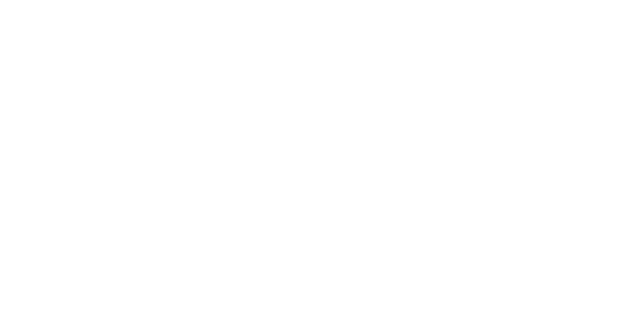
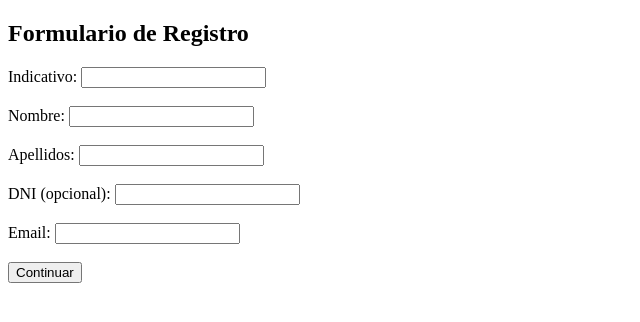
Before and after one commit to GerardXenon/pruea, a PHP site: page /prueba-admin-display.php in a window 1280 px wide. Before the commit the part shown is empty. Shown: the top 322 px of the page, without its empty margins (0-640 px from the left). Run offline with PHP 8.4, Linux system fonts and the light colour scheme.

Commit message:
Update prueba-admin-display.php

```diff
--- a/prueba-admin-display.php
+++ b/prueba-admin-display.php
@@ -14,3 +14,32 @@
 ?>
 
 <!-- This file should primarily consist of HTML with a little bit of PHP. -->
+<!DOCTYPE html>
+<html lang="en">
+  <head>
+    <meta charset="UTF-8">
+    <meta name="viewport" content="width=device-width, initial-scale=1.0">
+    <title>Documentación y Acreditaciones</title>
+  </head>
+  <body>
+    <h2>Formulario de Registro</h2>
+    <form action="procesar_registro.php" method="POST">
+      <label for="indicativo">Indicativo:</label>
+      <input type="text" id="indicativo" name="indicativo" required><br><br>
+
+      <label for="nombre">Nombre:</label>
+      <input type="text" id="nombre" name="nombre" pattern="[A-Za-z]{2,}" title="Debe tener al menos 2 letras" required><br><br>
+
+      <label for="Apellidos">Apellidos:</label>
+      <input type="text" id="apellidos" name="apellidos" pattern="[A-Za-z]{2,}" title="Debe tener al menos 2 letras" required><br><br>
+
+      <label for="dni">DNI (opcional):</label>
+      <input type="text" id="dni" name="dni"><br><br>
+
+      <label for="email">Email:</label>
+      <input type="email" id="email" name="email" required><br><br>
+
+      <input type="submit" value="Continuar">
+    </form>
+  </body>
+</html>
```
